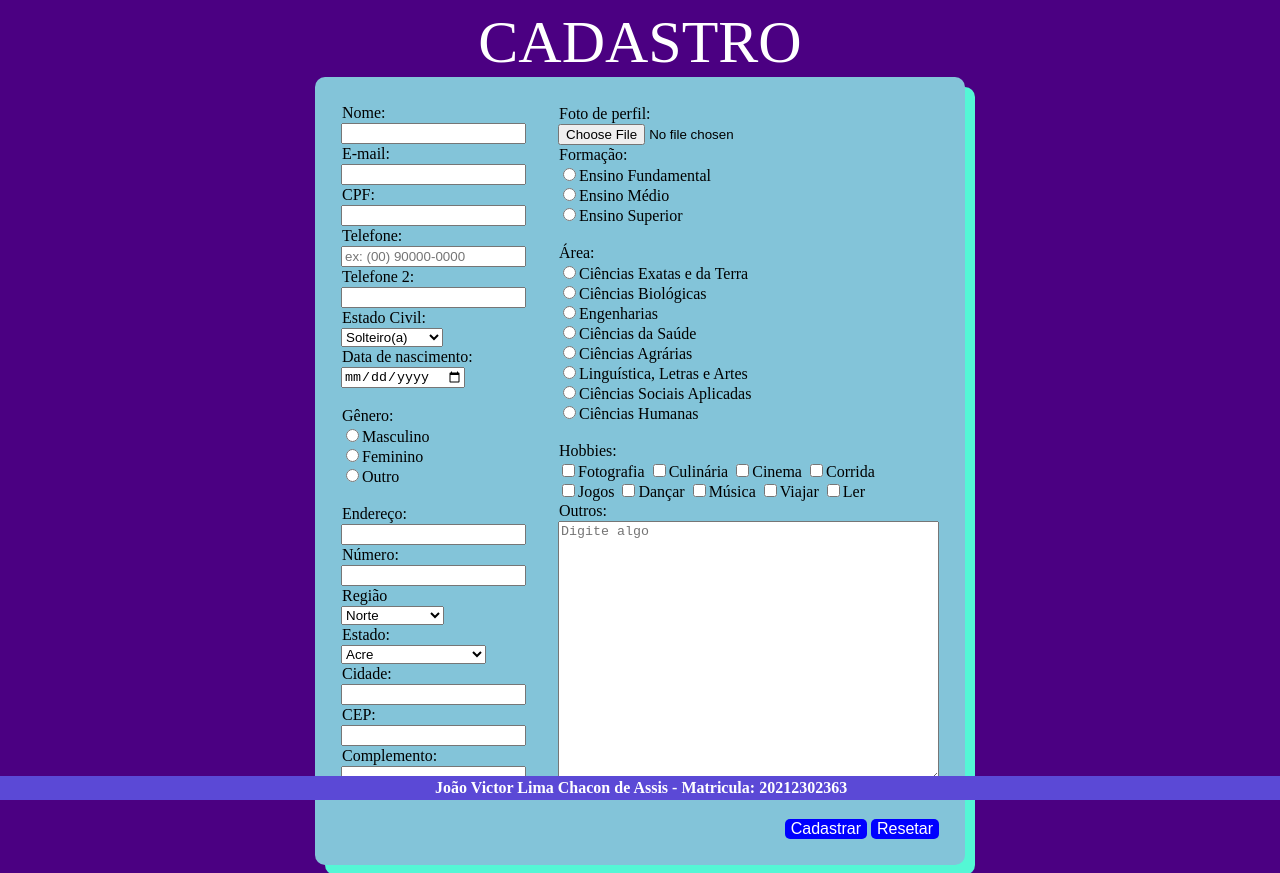
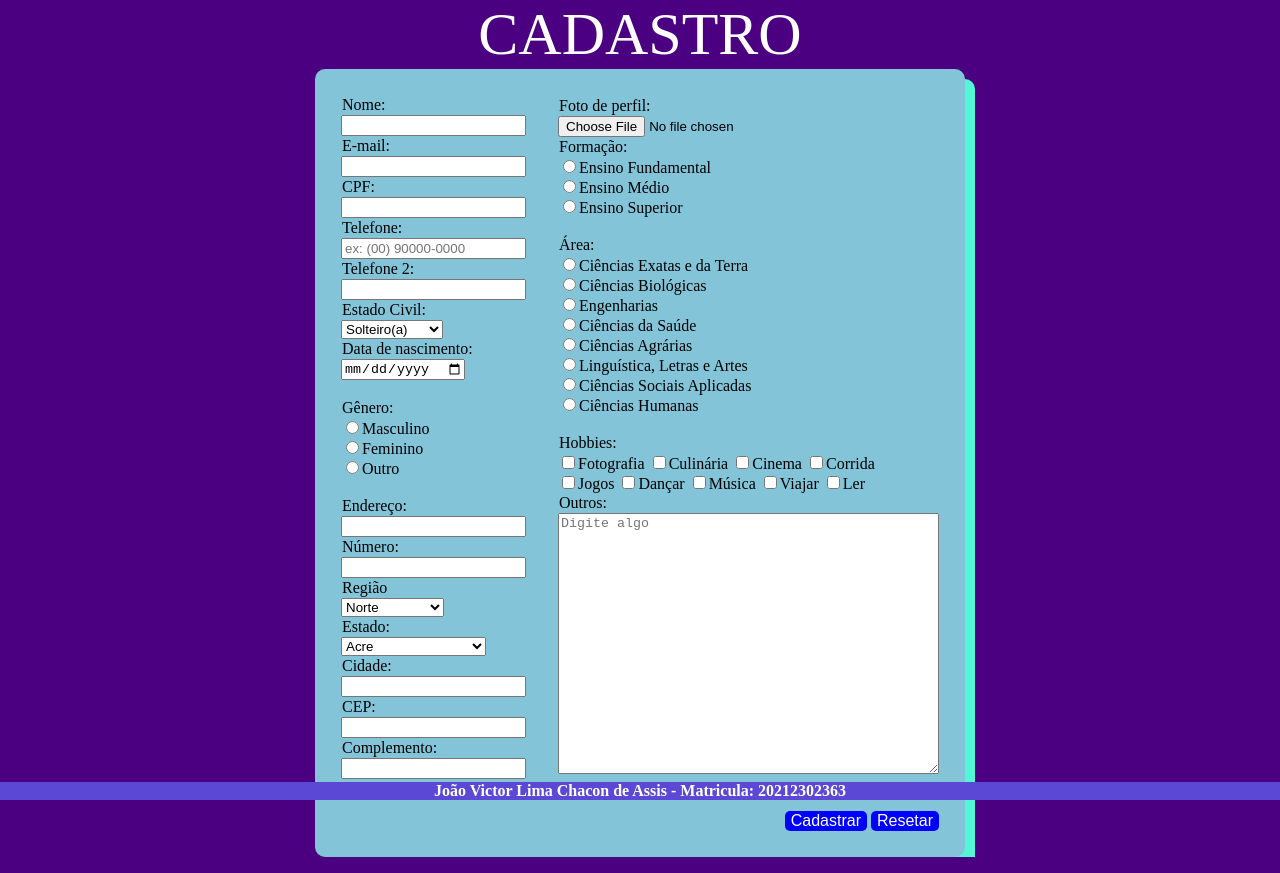
Before and after one commit to JoaoVic7or/pagina-cadastro, a plain HTML site: page index.html in a window 1280 px wide. Drawn offline with Linux system fonts and the light colour scheme.

Commit message:
Update style.css

```diff
--- a/style.css
+++ b/style.css
@@ -1,6 +1,8 @@
 body{
 	background-color: #4B0082;
 	font-size: 16px;
+	padding:0;
+	margin: 0;
 }
 
 table{
@@ -42,13 +44,11 @@ label {
 }
 
 footer{
-	padding: 3px;
-	width: 99.7%;
-	bottom: 0;
-	left: 0;
-	position: absolute;
-	text-align: center;
-	background-color: #5B49D6;
-	font-weight: bold;
-	color: white;
+  background-color: #5B49D6;
+  text-align: center;
+  font-weight: bold;
+  position: absolute;
+  bottom: 0;
+  width: 100%;
+  color: white;
 }
```
